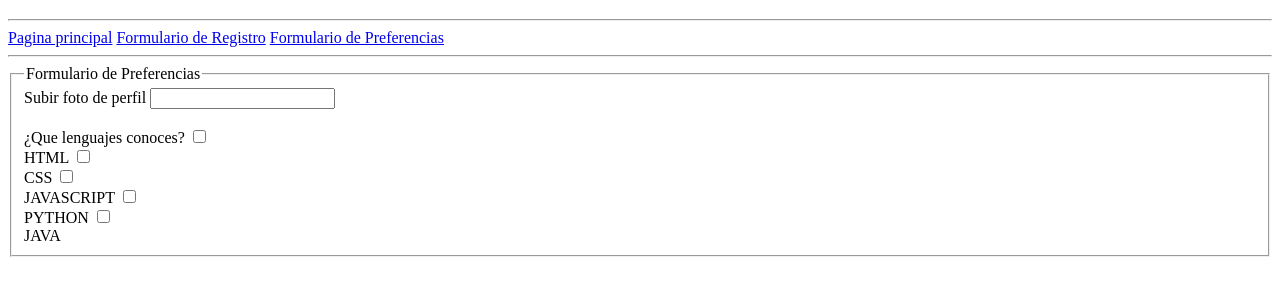
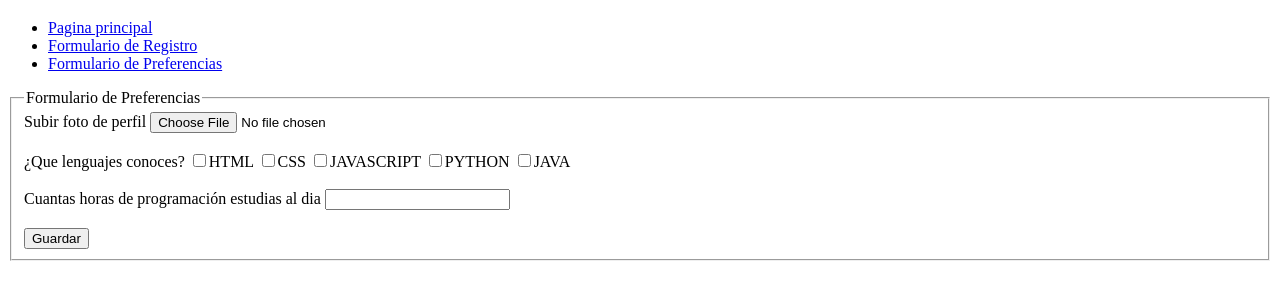
Before and after one commit to soyluisypunto/Laboratorio06IDWEB, a plain HTML site: page lenguajes.html in a window 1280 px wide. Shown: the part 61-360 px from the top of the page. Drawn offline with Linux system fonts and the light colour scheme.

Commit message:
Agregando formulario de lenguajes

```diff
--- a/lenguajes.html
+++ b/lenguajes.html
@@ -8,40 +8,36 @@
 <body>
     <header>
         <h1>Lenguaje de Programacion</h1>
+            <nav>
+                <ul>
+                    <li><a href="index.html">Pagina principal</a></li>
+                    <li><a href="registro.html">Formulario de Registro</a></li>
+                    <li><a href="#Lenguaje">Formulario de Preferencias</a></li>
+                </ul>
+            </nav>
     </header>
-<hr>
-    <nav>
-        <a href="index.html">Pagina principal</a>
-        <a href="registro.html">Formulario de Registro</a>
-        <a href="#Lenguaje">Formulario de Preferencias</a>
-    </nav>
-<hr>
+
     <section id="Lenguaje">
         <form action="#" method="post">
         <fieldset>
-            <legend>Formulario de Preferencias</legend>
-            <label for="Foto">Subir foto de perfil
-            <input type="fyle"  id="Foto"   name="Foto" accept="image/*" required><br><br>
-            </label>
+                <legend>Formulario de Preferencias</legend>
 
-            <label>¿Que lenguajes conoces?</label>
+                <label for="Foto">Subir foto de perfil</label>
+                <input type="file"  id="Foto"   name="Foto" required><br><br>
 
-            <input type="checkbox"  id="html"   name="lenguajes" value="HTML"><br>
-            <label for="html">HTML</label>
+                <label for="lenguajes">¿Que lenguajes conoces?</label>
+                <input type="checkbox" name="lenguajes" value="HTML">HTML
+                <input type="checkbox" name="lenguajes" value="CSS">CSS
+                <input type="checkbox" name="lenguajes" value="JAVASCRIPT">JAVASCRIPT
+                <input type="checkbox" name="lenguajes" value="PYTHON">PYTHON
+                <input type="checkbox" name="lenguajes" value="JAVA">JAVA<br><br>
 
-            <input type="checkbox"  id="css"   name="lenguajes" value="CSS"><br>
-            <label for="css">CSS</label>
+                <label for="numero">Cuantas horas de programación estudias al dia</label>
+                <input type="number"    id="numero" name="numero" min="1"><br><br>
 
-            <input type="checkbox"  id="javascript"   name="lenguajes" value="JAVASCRIPT"><br>
-            <label for="javascript">JAVASCRIPT</label>
-
-            <input type="checkbox"  id="python"   name="lenguajes" value="PYTHON"><br>
-            <label for="python">PYTHON</label>
-
-            <input type="checkbox"  id="java"   name="lenguajes" value="JAVA"><br>
-            <label for="java">JAVA</label>
-        </fieldset>
-    </form>
+                <button type="submit">Guardar</button>
+            </fieldset>
+        </form>
     </section>
 </body>
 </html>
```
